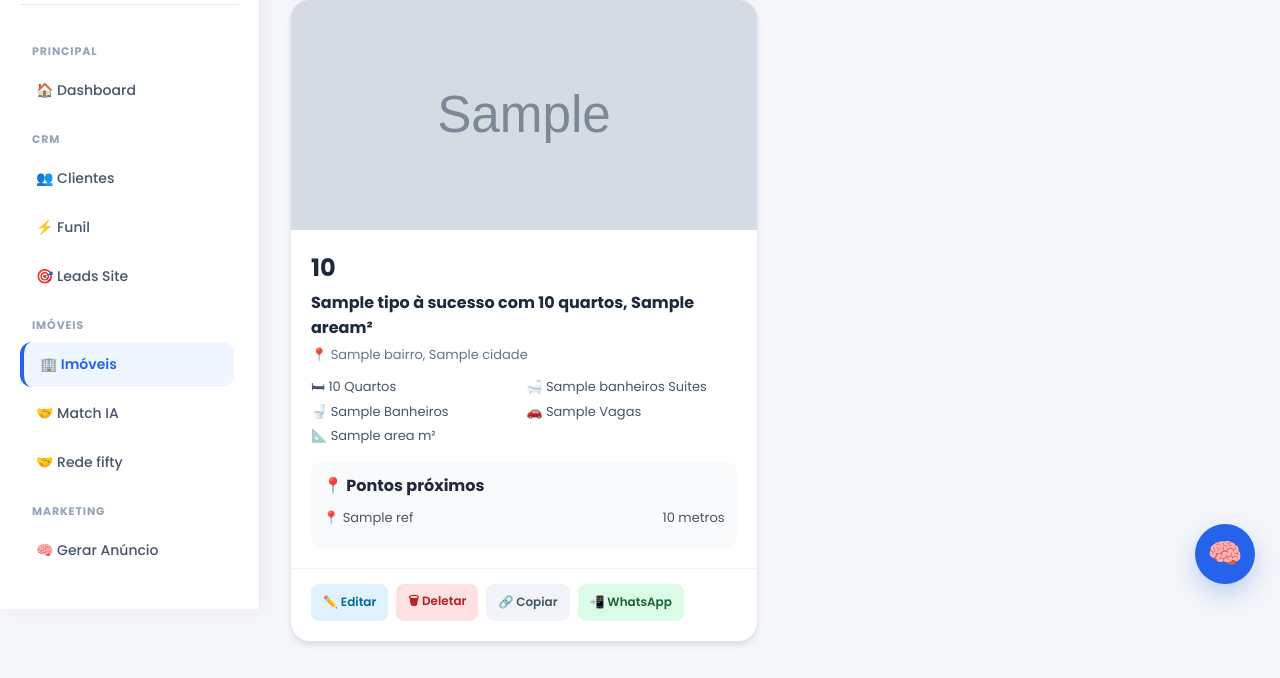
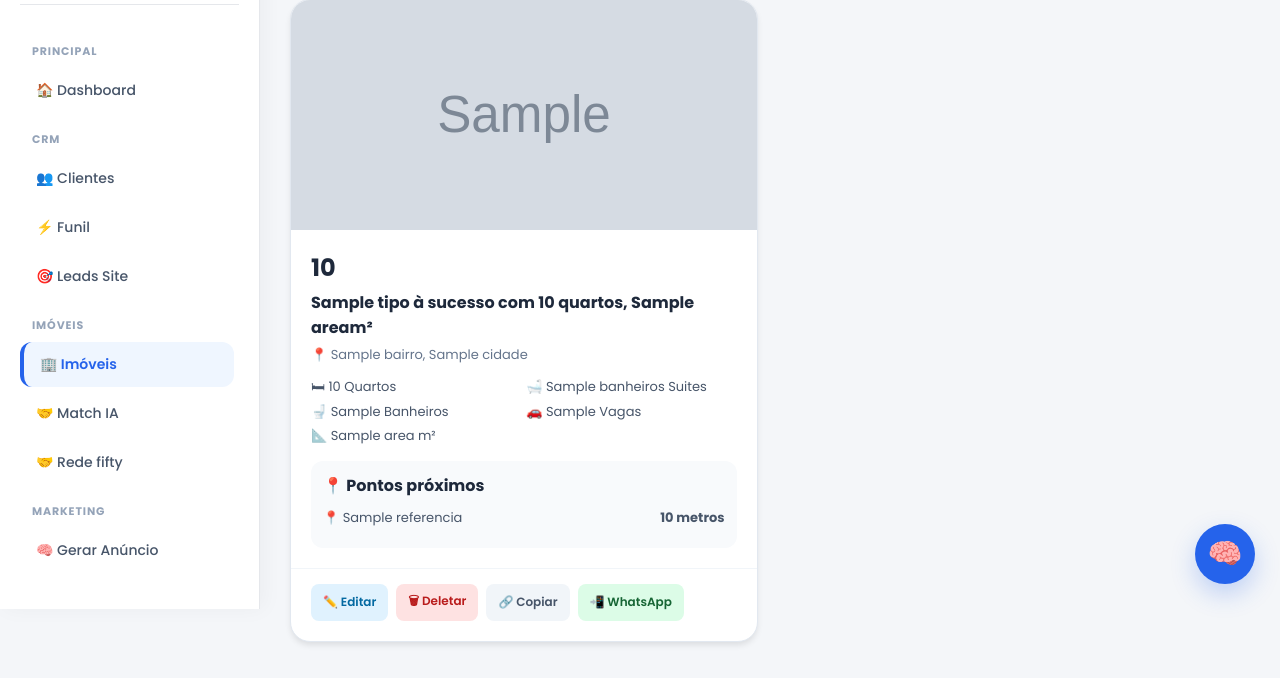
Before and after one commit to jwmister21/smartimob, a Flask app: template templates/imoveis.html in a window 1280 px wide. Shown: the part 191-869 px from the top of the page. Run offline with Flask 3, Linux system fonts and the light colour scheme; the template is opened without the code that fills it: most values are stand-ins (such as "Sample title", 1, 10 or a date in 2020); grey boxes marked "Sample" are stand-in pictures; data that the repository does not hold is empty; parts of the project's set-up code (start-up, migrations or seed data) failed here and were passed over.

Commit message:
Update imoveis.html

```diff
--- a/templates/imoveis.html
+++ b/templates/imoveis.html
@@ -136,7 +136,7 @@ style="flex:1; padding:12px; border:1px solid #e2e8f0; border-radius:10px; outli
 </div>
 
 
-    {% for ref in imovel.referencias %}
+{% for r in imovel.referencias %}
 
 <div style="
     display:flex;
@@ -148,36 +148,55 @@ style="flex:1; padding:12px; border:1px solid #e2e8f0; border-radius:10px; outli
 ">
 
 <span>
-            {% if ref.categoria == "Mercado" %}
+
+{% if r.categoria == "Mercado" %}
 🛒
-            {% elif ref.categoria == "Farmácia" %}
+
+{% elif r.categoria == "Farmácia" %}
 💊
-            {% elif ref.categoria == "Hospital" %}
+
+{% elif r.categoria == "Hospital" %}
 🏥
-            {% elif ref.categoria == "Escola" %}
+
+{% elif r.categoria == "Escola" %}
 🏫
-            {% elif ref.categoria == "Posto de combustível" %}
+
+{% elif r.categoria == "Posto de combustível" %}
 ⛽
-            {% elif ref.categoria == "Praia" %}
+
+{% elif r.categoria == "Praia" %}
 🏖️
+
 {% else %}
 📍
+
 {% endif %}
 
-            {{ ref.nome }}
+{{ r.nome }}
+
 </span>
 
 
+<strong>
+
 {% if r.distancia >= 1000 %}
+
 {{ "%.1f"|format(r.distancia / 1000) }} km
+
 {% else %}
+
 {{ r.distancia }} metros
+
 {% endif %}
+
+</strong>
+
 
 </div>
 
 
 {% endfor %}
+
 
 </div>
 
```
Lines whose indentation alone changed are shown as unchanged.
